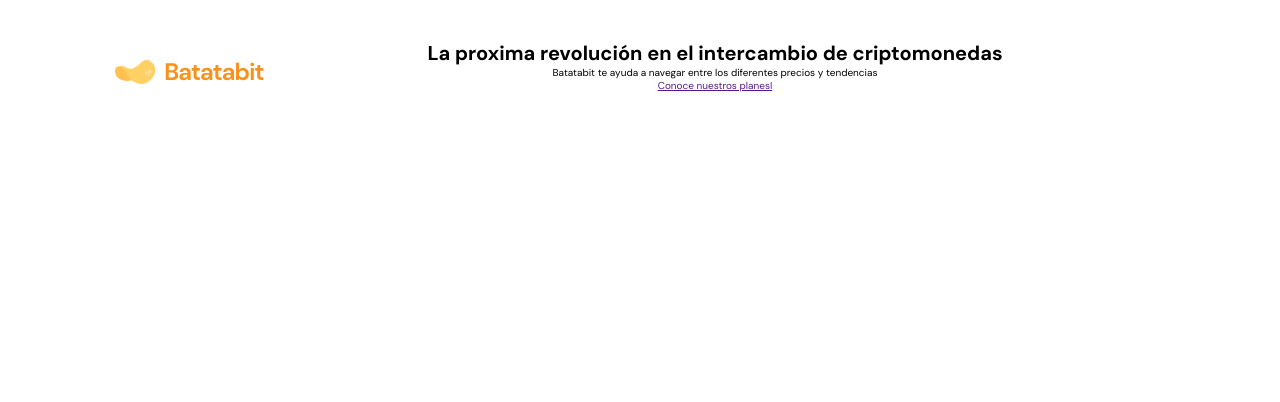
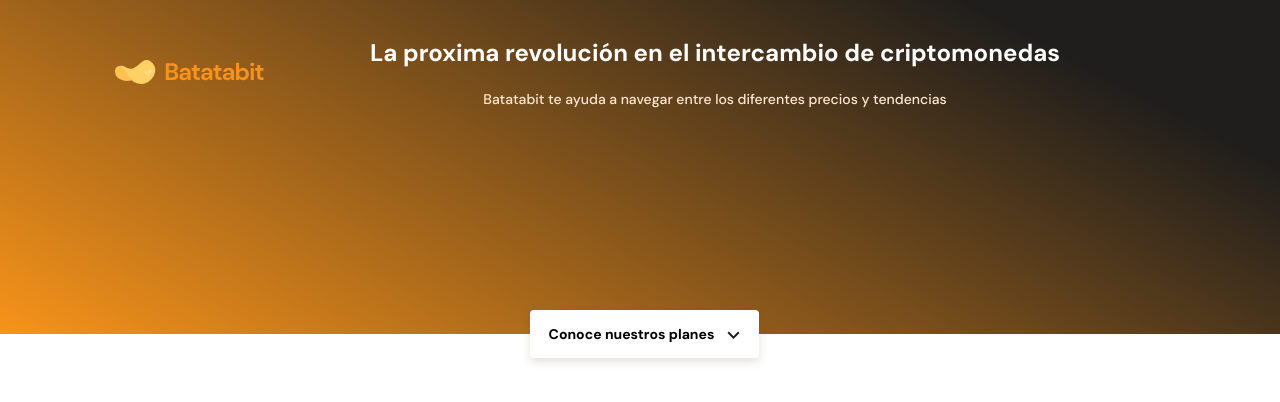
Before and after one commit to kubson991/maquetacion-de-batatabit, a plain HTML site: page index.html in a window 1280 px wide. Drawn offline with Linux system fonts and the light colour scheme.

Commit message:
se termino el header

```diff
--- a/CSS/style.css
+++ b/CSS/style.css
@@ -41,6 +41,7 @@ header{
     width: 100%;
     height: 334px;
     text-align: center;
+    background:linear-gradient(207.8deg, #201E1C 16.69%, #F7931A 100%);;
 }
 
 header img{
@@ -58,3 +59,46 @@ header img{
     margin-top: 40px;
 
 }
+
+.header__title-container h1{
+    font-size: 2.4rem;
+    font-weight: bold;
+    color: white;
+    line-height: 2.6rem;
+
+}
+
+.header__title-container p{
+    margin-top: 24px;
+    font-size: 1.4rem;
+    font-weight: 500;
+    line-height: 1.8rem;
+    color:var(--soft-orange)
+
+}
+
+.header__button{
+    position: absolute;
+    top: calc(100% - 24px);
+    left: calc(50% - 110px);
+    width: 229px;
+    height: 48px;
+    padding: 15px;
+    color: black;
+    font-weight: bold;
+    font-size: 1.4rem;
+    line-height: 1.8rem;
+    text-decoration: none;
+    background-color: white;
+    box-shadow: 0px 4px 8px rgba(89, 73, 30, 0.16);
+    border-radius: 4px;
+    border: none;
+}
+
+.header__title-container .header__button span{
+    display:inline-block;
+    margin-left: 13px;
+    width: 13px;
+    height: 8px;
+    background-image:url("../assets/icons/down-arrow.svg");
+}
--- a/index.html
+++ b/index.html
@@ -14,8 +14,8 @@
         <img src="assets/img/logo.svg" alt="">
         <div class="header__title-container">
             <h1>La proxima revolución en el intercambio de criptomonedas</h1>
-            <p>Batatabit te ayuda a navegar entre los diferentes precios y tendencias<p>
-            <a href="" class="header__button">Conoce nuestros planes<span>I</span></a>
+            <p>Batatabit te ayuda a navegar entre los diferentes precios y tendencias</p>
+            <a href="" class="header__button">Conoce nuestros planes<span> </span></a>
         </div>
 
     </header>
```
